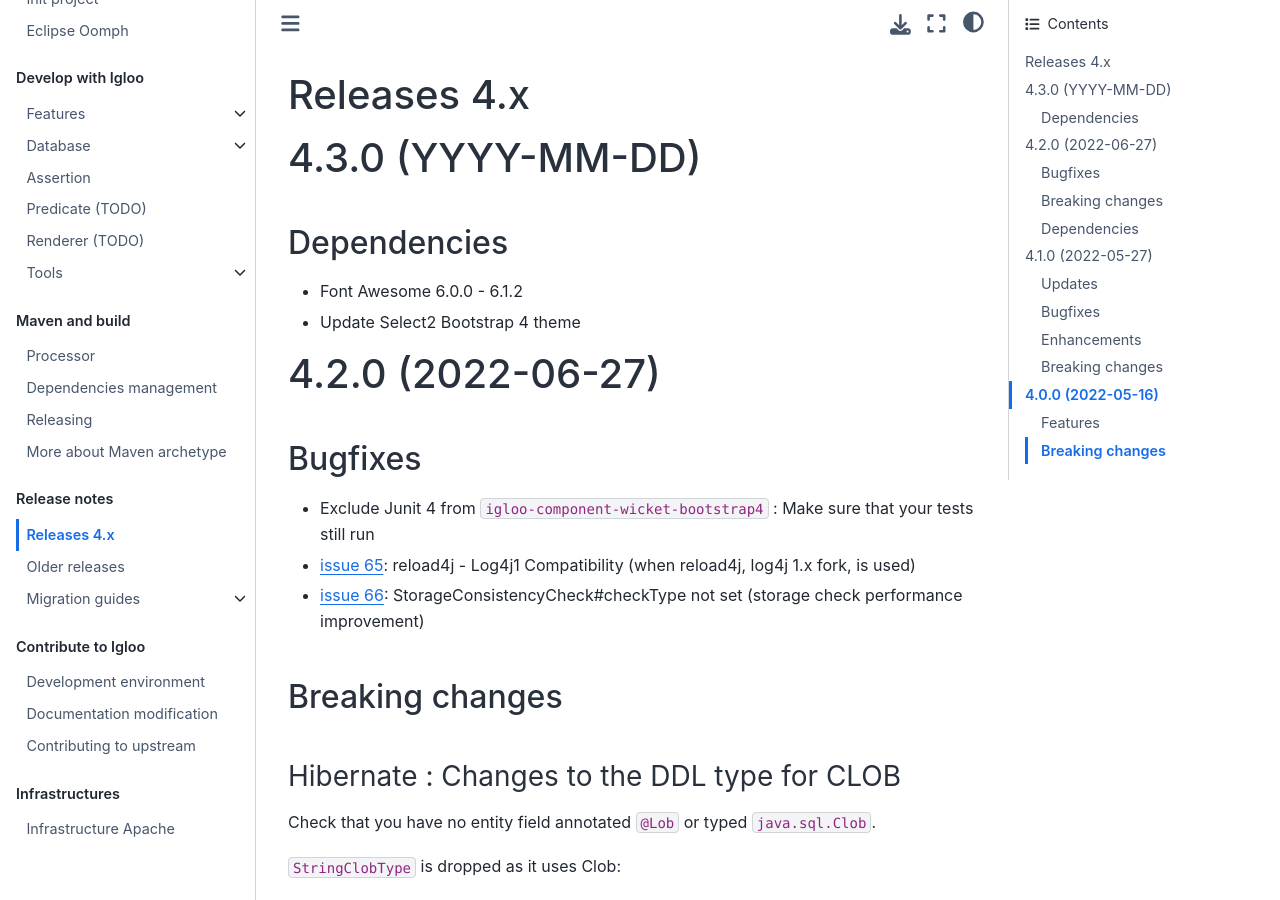
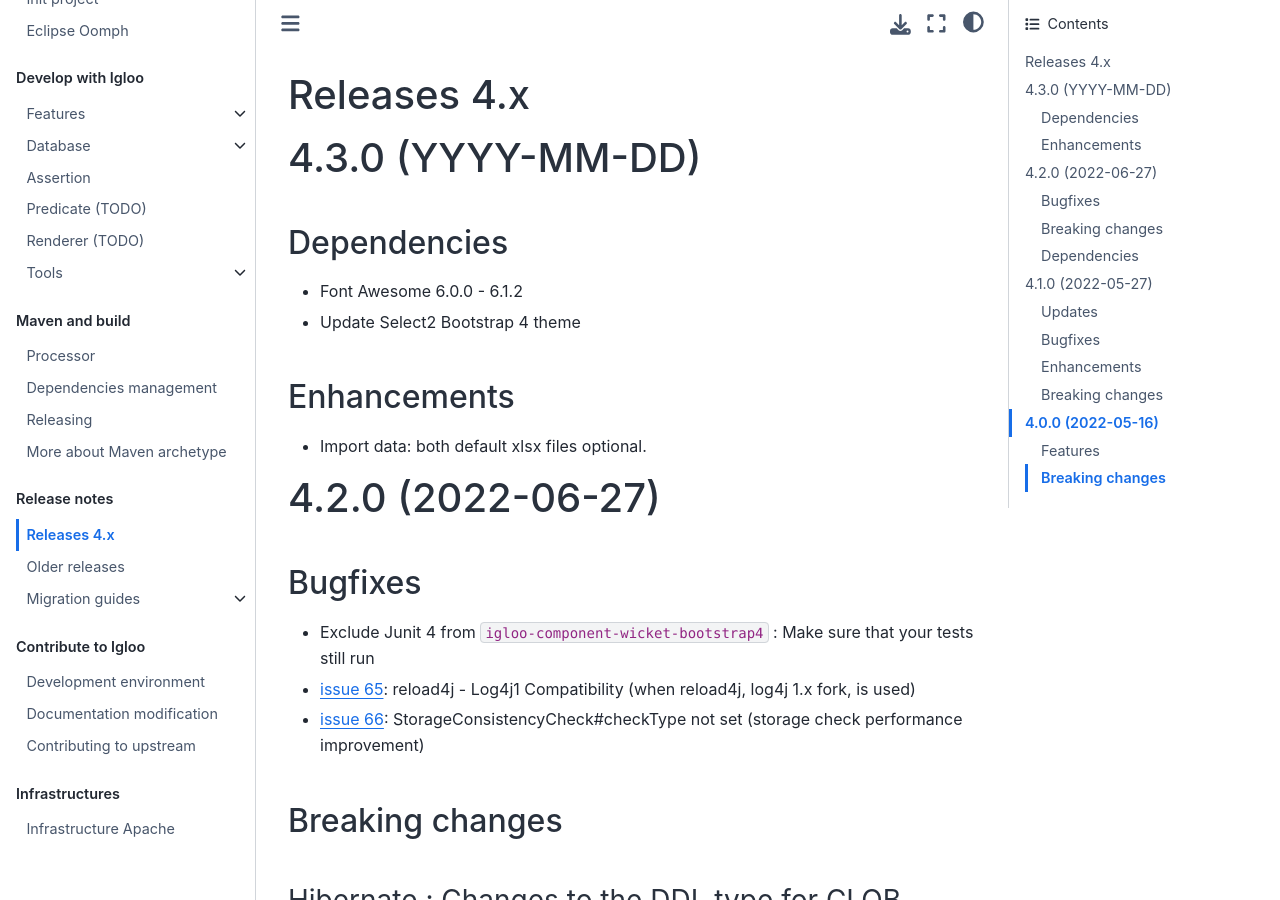
Before and after one commit to igloo-project/igloo-doc, a Sphinx documentation site: the page built from source/release-notes/releases-4.x.md, in a window 1280 px wide and 900 px high. Built offline with Sphinx 7.4.7 and the Sphinx Book theme 1.1.4, drawn with Linux system fonts in a browser that asks for light colours.

Commit message:
4.3.0: release notes

```diff
--- a/source/release-notes/releases-4.x.md
+++ b/source/release-notes/releases-4.x.md
@@ -8,6 +8,10 @@
 
 * Font Awesome 6.0.0 - 6.1.2
 * Update Select2 Bootstrap 4 theme
+
+## Enhancements
+
+* Import data: both default xlsx files optional.
 
 (v4.2.0)=
 
```
